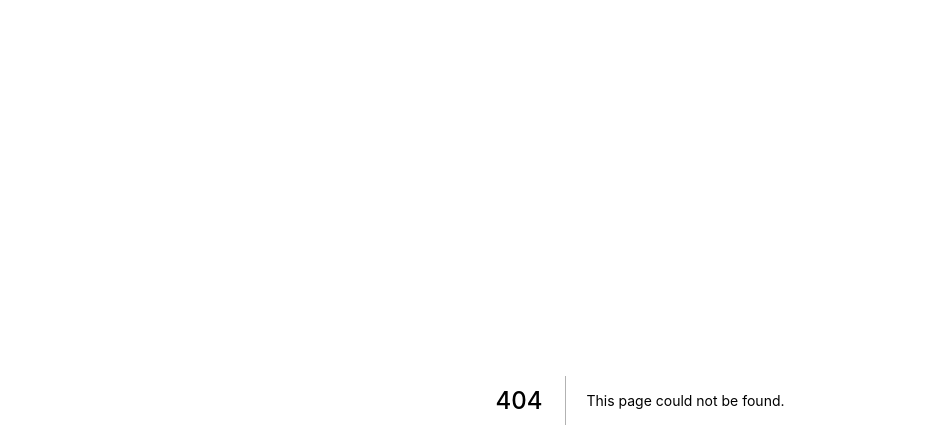
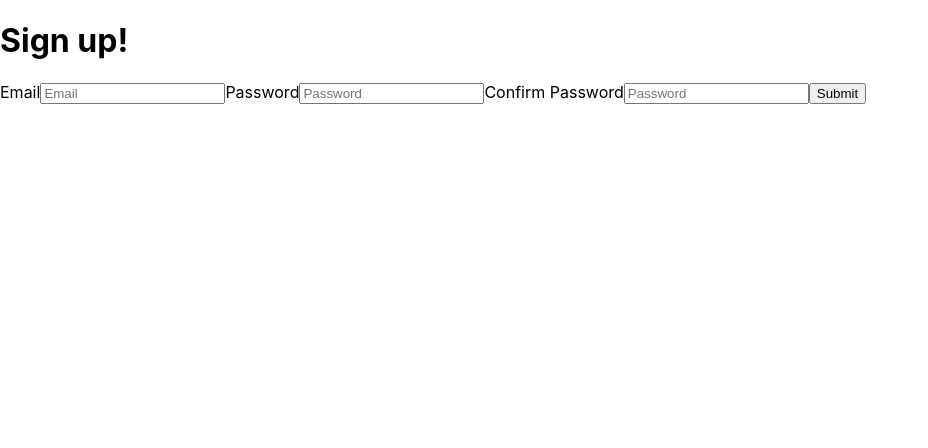
Before and after one commit to Austin2Shih/TortlePoll-Live-polling-website, a Next.js app: page /signup in a window 1280 px wide. Before the commit this address had no page. Shown: the top 448 px of the page, without its empty margins (0-928 px from the left). Built offline with nearby package versions, Linux system fonts and the light colour scheme.

Commit message:
Finished Basic Auth

```diff
--- a/pages/dashboard.js
+++ b/pages/dashboard.js
@@ -1,8 +1,12 @@
 import withAuth from '../util/auth/withAuth';
 import { useUser } from '../util/auth/useUser';
+import { useRouter } from "next/router";
+import { signOut } from 'firebase/auth';
+import { auth } from '../util/firebase';
 
 const Dashboard = () => {
   const { user, logout } = useUser();
+  const router = useRouter();
 
   return (
     <div >
@@ -11,7 +15,7 @@ const Dashboard = () => {
         user?.email &&
         <div>
           <div>Email: {user.email}</div>
-          <button onClick={() => logout()}>Logout</button>
+          <button onClick={logout('/')}>Logout</button>
         </div>
       }
     </div>
--- a/pages/index.js
+++ b/pages/index.js
@@ -26,7 +26,11 @@ export default function Home() {
       <div>
         <PollForm></PollForm>
       </div>
-      <div>Public</div>
+      {
+        user?.email &&
+        <div>Public {user.email}</div>
+      }
+
       <div><a href="/dashboard">Go to Private</a></div>
     </>
   )
--- /dev/null
+++ b/pages/signup.js
@@ -0,0 +1,61 @@
+import { useState } from 'react';
+import { useRouter } from 'next/router';
+import { createUserWithEmailAndPassword } from "firebase/auth"
+import { auth } from '../util/firebase';
+
+export default function SignUp() {
+    const [email, setEmail] = useState("");
+    const [passwordOne, setPasswordOne] = useState("");
+    const [passwordTwo, setPasswordTwo] = useState("");
+    const router = useRouter();
+    const [error, setError] = useState(null);
+
+
+    function handleSignUp(e) {
+      e.preventDefault();
+      if(passwordOne === passwordTwo)
+        createUserWithEmailAndPassword(auth, email, passwordOne)
+        .then((userCredential) => {
+          console.log("Success. The user is created in Firebase")
+          router.push("/dashboard");
+        })
+        .catch(error => {
+          // An error occurred. Set error message to be displayed to user
+          setError(error.message)
+        });
+      else
+        setError("Password do not match")
+    };
+
+  return (
+    <div>
+      <h1>Sign up!</h1>
+      {error}
+      <form onSubmit={handleSignUp}>
+          <label>Email</label>
+          <input
+            onChange={(e) => setEmail(e.target.value)}
+            value={email}
+            type="email"
+            placeholder="Email">
+          </input>
+          <label>Password</label>
+          <input
+            onChange={(e) => setPasswordOne(e.target.value)}
+            value={passwordOne}
+            type="password"
+            placeholder="Password">
+          </input>
+          <label>Confirm Password</label>
+          <input
+            onChange={(e) => setPasswordTwo(e.target.value)}
+            value={passwordTwo}
+            type="password"
+            placeholder="Password">
+          </input>
+          <input type="submit"></input>
+        </form>
+    </div>
+
+  )
+}
--- a/util/auth/userCookie.js
+++ b/util/auth/userCookie.js
@@ -5,7 +5,8 @@ export const getUserFromCookie = () => {
   if (!cookie) {
     return;
   }
-  return JSON.parse(cookie);
+  console.log("COOKIE: ", cookie)
+  return cookie;
 };
 
 export const setUserCookie = user => {
```
Also changed, not shown: pages/login.js (+16 -4 lines), pages/sign-up.js (deleted, +0 -45 lines), util/auth/useUser.js (+13 -13 lines), util/auth/withAuth.js (+4 -10 lines).
